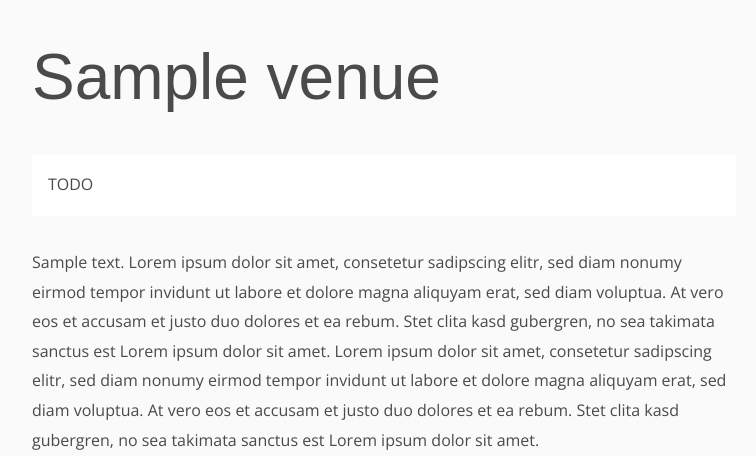
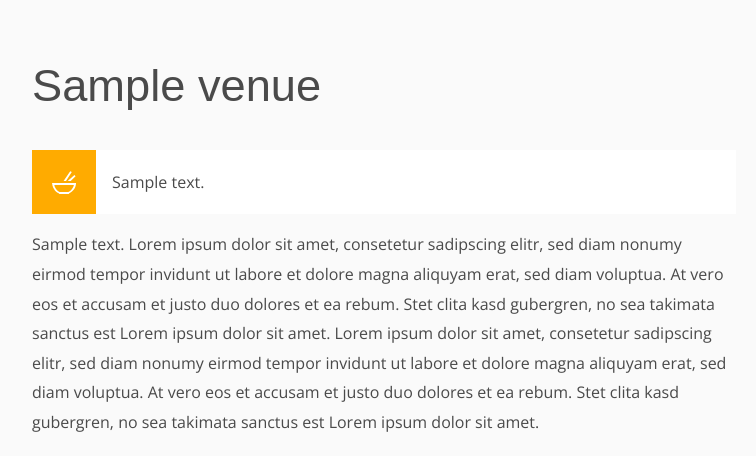
Before and after one commit to Team-LANS/luups-map, a Flask app: page /1 in a window 1280 px wide. Shown: the part 65-521 px from the top of the page, without its empty margins (256-1012 px from the left). Run offline with Flask 2, Linux system fonts and the light colour scheme; tables that the repository leaves empty hold one stand-in row (values such as "Sample post"); parts of the project's set-up code (start-up, migrations or seed data) failed here and were passed over; some web fonts are replaced.

Commit message:
Adapt icon import

```diff
--- a/luupsmap/dto/voucher_dto.py
+++ b/luupsmap/dto/voucher_dto.py
@@ -2,27 +2,23 @@
 
 
 class VoucherDto(object):
-    __slots__ = 'id', 'id_venue', 'description', 'voucher_types', 'voucher_tags'
+    __slots__ = 'description', 'voucher_types', 'voucher_tags'
 
     def __init__(self, data):
-        self.id = data.id
-        self.id_venue = data.id_venue
         self.description = data.description
         self.voucher_types = [entry.type for entry in data.voucher_types] if data.voucher_types else []
         self.voucher_tags = [entry.tag for entry in data.voucher_tags] if data.voucher_tags else []
 
 
 class VoucherTypeDto(object):
-    __slots__ = 'id', 'id_voucher', 'type'
+    __slots__ = 'id', 'type'
 
     def __init__(self, data):
-        self.id_voucher = data.id_voucher
         self.type = data.type
 
 
 class VoucherTagDto(object):
-    __slots__ = 'id', 'id_voucher', 'tag'
+    __slots__ = 'id', 'tag'
 
     def __init__(self, data):
-        self.id_voucher = data.id_voucher
         self.tag = data.tag
--- a/luupsmap/static/css/custom.css
+++ b/luupsmap/static/css/custom.css
@@ -177,3 +177,51 @@ footer a:hover {
     font-size: 0.707rem;
   }
 }
+
+/* VOUCHER ************************************************************************************************************/
+
+.voucher-container {
+  display: flex;
+  align-items: center;
+  margin-bottom: 1rem;
+}
+
+h2 + .voucher-container {
+  margin-top: 2rem;
+}
+
+.icon-container {
+  display: flex;
+  align-items: center;
+  justify-content: center;
+  flex-grow: 0;
+  flex-shrink: 0;
+  height: 4rem;
+  width: 4rem;
+}
+
+.icon-container.food {
+  background: #ffab00;
+}
+
+.icon-container.drink {
+  background: #607d8b;
+}
+
+.icon-container.ticket {
+  background: #c2185b;
+}
+
+.icon-container svg {
+  fill: #fff;
+}
+
+/* SVG ****************************************************************************************************************/
+
+svg {
+  height: 2rem;
+}
+
+svg.icon-small {
+  height: 1.5rem;
+}
--- a/luupsmap/templates/details.html
+++ b/luupsmap/templates/details.html
@@ -6,8 +6,34 @@
 {% block content %}
   <section class="measure p2">
     <article>
-      <h1>{{ venue.name }}</h1>
-      <section class="bg--white my2 p1">TODO</section>
+      <h2>{{ venue.name }}</h2>
+      {% for voucher in venue.vouchers %}
+        {% set types = voucher.voucher_types | string %}
+        <section class="voucher-container bg--white">
+          {% if 'food' in types %}
+            <section class="icon-container food">
+              <svg viewBox="0 0 24 24" class="icon-small">
+                <use xlink:href="{{ url_for('static', filename='svg/icons/all.svg') }}#food"></use>
+              </svg>
+            </section>
+          {% endif %}
+          {% if 'drink' in types %}
+            <section class="icon-container drink">
+              <svg viewBox="0 0 24 24" class="icon-small">
+                <use xlink:href="{{ url_for('static', filename='svg/icons/all.svg') }}#drink"></use>
+              </svg>
+            </section>
+          {% endif %}
+          {% if 'ticket' in types %}
+            <section class="icon-container ticket">
+              <svg viewBox="0 0 24 24" class="icon-small">
+                <use xlink:href="{{ url_for('static', filename='svg/icons/all.svg') }}#ticket"></use>
+              </svg>
+            </section>
+          {% endif %}
+          <span class="px1">{{ voucher.description }}</span>
+        </section>
+      {% endfor %}
       <p>{{ venue.description }}
         Lorem ipsum dolor sit amet, consetetur sadipscing elitr, sed diam nonumy eirmod tempor invidunt ut labore et
         dolore magna aliquyam erat, sed diam voluptua. At vero eos et accusam et justo duo dolores et ea rebum. Stet
--- a/luupsmap/templates/main.html
+++ b/luupsmap/templates/main.html
@@ -3,7 +3,9 @@
 {% block header_controls %}
   <div class="media flt--right">
     <a class="cta" href="#popup">
-      <img src="/static/svg/icons/magnifying_glass.svg" alt="Search">
+      <svg viewBox="0 0 24 24">
+        <use xlink:href="{{ url_for('static', filename='svg/icons/all.svg') }}#search"></use>
+      </svg>
     </a>
   </div>
 {% endblock %}
```
Also changed, not shown: luupsmap/static/svg/icons/all.svg (added), luupsmap/static/svg/icons/magnifying_glass.svg (deleted), luupsmap/static/svg/icons/singles/drink.svg (renamed from luupsmap/static/svg/icons/bar.svg), luupsmap/static/svg/icons/singles/food.svg (renamed from luupsmap/static/svg/icons/restaurant.svg), luupsmap/static/svg/icons/singles/search.svg (added), luupsmap/static/svg/icons/singles/ticket.svg (renamed from luupsmap/static/svg/icons/venue.svg).
